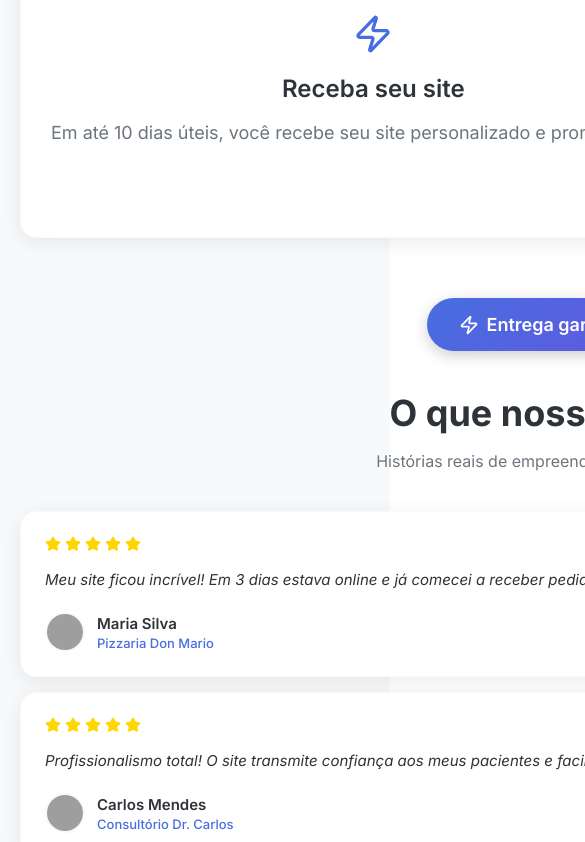
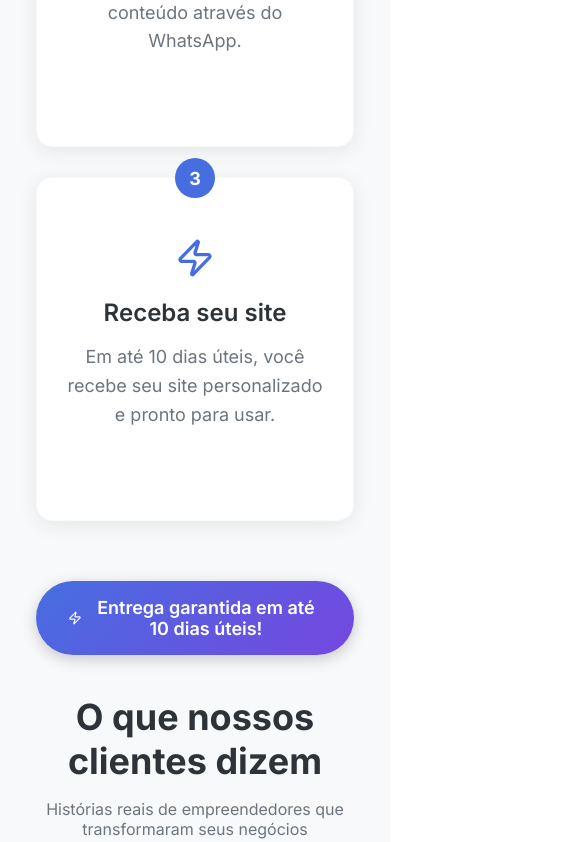
Before and after one commit to carlosresendeP/WebPronto, a React (Vite) app in the folder WebPronto/: page / in a window 390 px wide. Shown: the part 3112-3954 px from the top of the page, 585 px wide, since content can reach past the window. Built offline with nearby package versions, Linux system fonts and the light colour scheme; grey boxes are pictures that could not be loaded.

Commit message:
correção da responsividade da imagem de fundo

```diff
--- a/WebPronto/src/Pages/Home/styles.js
+++ b/WebPronto/src/Pages/Home/styles.js
@@ -9,27 +9,33 @@
 
 `
 export const Container = styled.div`
-    width: 1280px;
+    max-width: 1280px;
     margin: 0 auto;
+    padding: 0 20px;
+
+    @media (max-width: 768px) {
+        padding: 0 16px;
+    }
 `
+
 export const ImageView = styled.div`
     position: absolute;
+    top: 0;
     left: 0;
     width: 100%;
-    height: 100vh;
+    height: 100%;
     background: url('https://images.unsplash.com/photo-1484417894907-623942c8ee29?q=80&w=1032&auto=format&fit=crop&ixlib=rb-4.1.0&ixid=M3wxMjA3fDB8MHxwaG90by1wYWdlfHx8fGVufDB8fHx8fA%3D%3D') no-repeat center center;
     background-size: cover;
-    background-attachment: fixed;
     filter: brightness(0.5);
+    z-index: 1;
 
-    z-index: 1;
     &::after {
         content: '';
         position: absolute;
         top: 0;
         left: 0;
         width: 100%;
-        height: 100vh;
+        height: 100%;
         background: rgba(38, 30, 65, 0.34);
         z-index: 1;
     }
@@ -39,12 +45,16 @@
 export const ContainerHome = styled.main`
     width: 100%;
     height: 100vh;
+    min-height: 100vh;
     display: flex;
     align-items: center;
     justify-content: center;
     position: relative;
     z-index: 2;
 
+    @media (max-width: 768px) {
+        padding: 0 16px;
+    }
 `
 
 export const HomeContent = styled.div`
```
